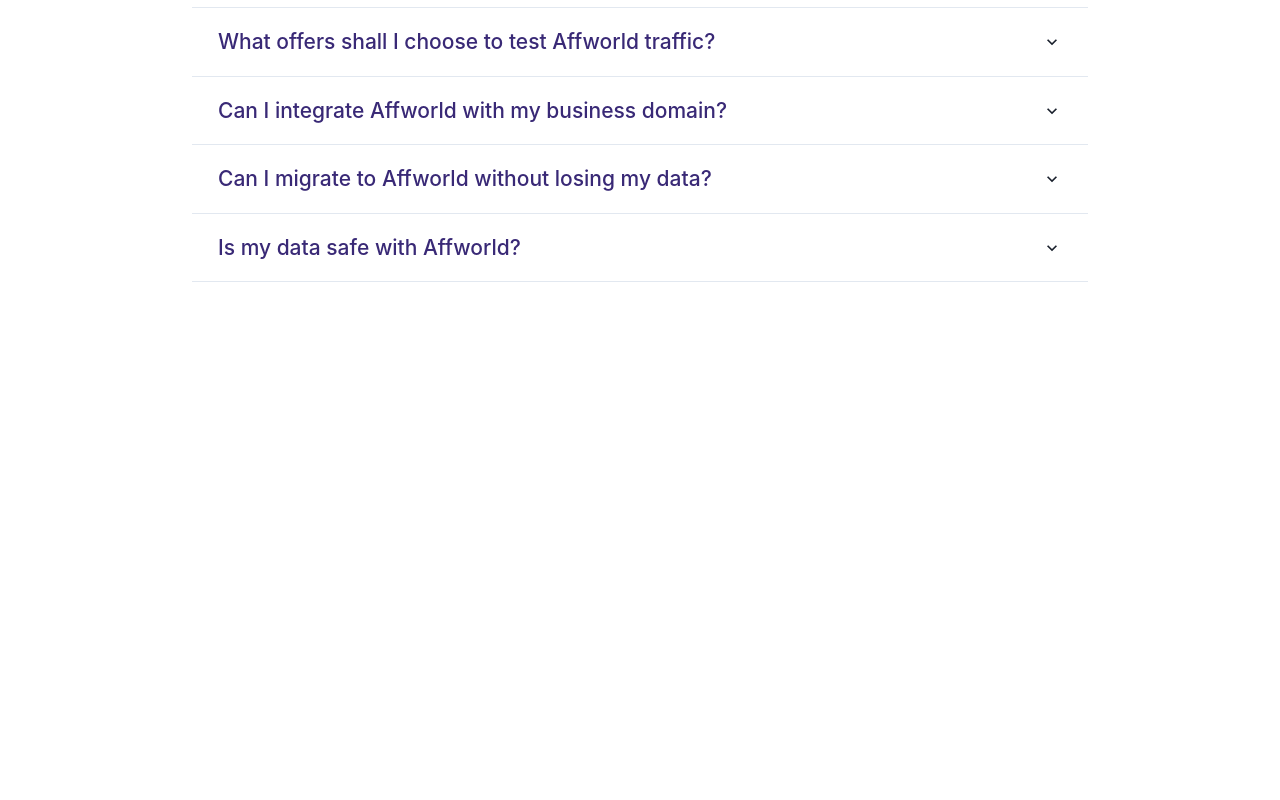
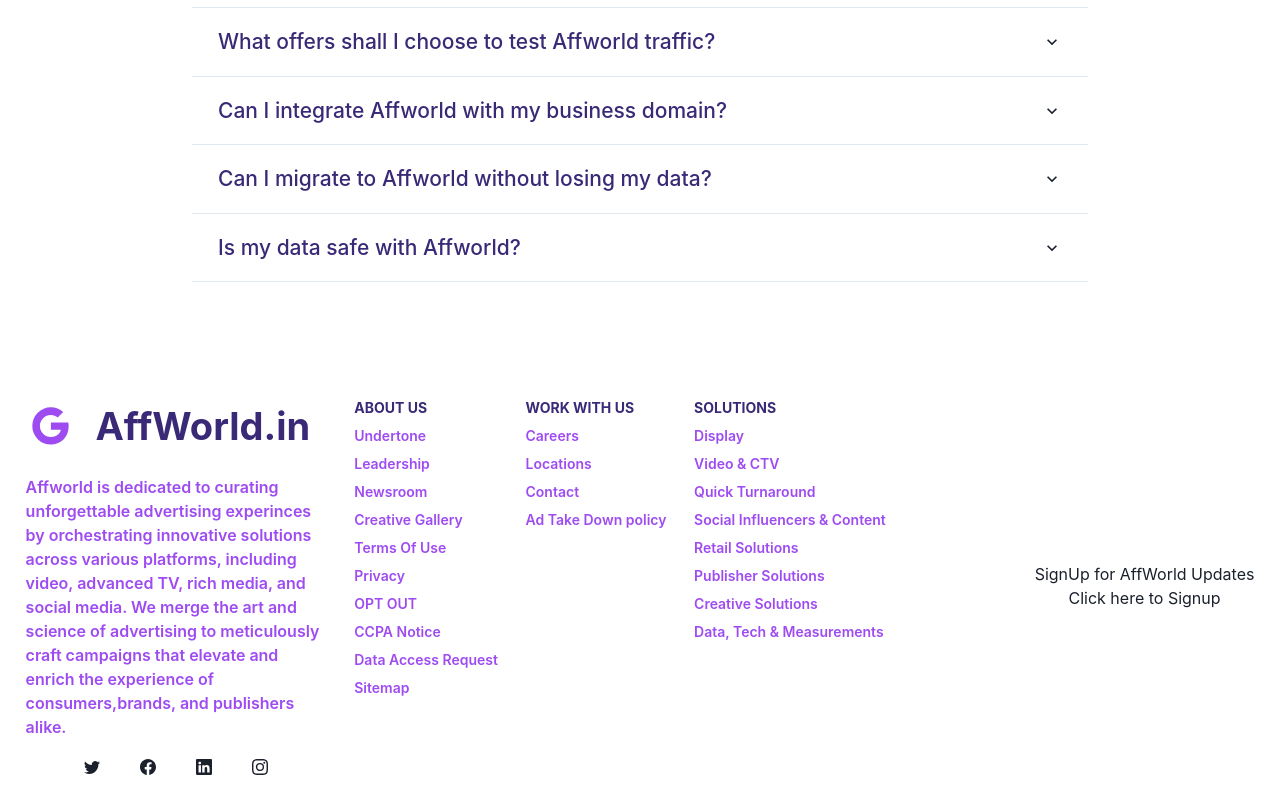
Before and after one commit to Abhinav-2004/Affworld-Dashboard, a React (Create React App) app in the folder dashboard/: page / in a window 1280 px wide. Shown: the part 4593-5393 px from the top of the page. Before the commit the page ends 4965 px from the top, so only its background shows below. Built offline with nearby package versions, Linux system fonts and the light colour scheme.

Commit message:
half footer ready

```diff
--- a/dashboard/src/App.js
+++ b/dashboard/src/App.js
@@ -8,6 +8,7 @@
 import SixthSection from './Components/SixthSection/SixthSection'
 import SeventhSection from './Components/SeventhSection/SeventhSection'
 import Navbar from './Components/Navbar/Navbar'
+import Footer from './Components/Footer/Footer'
 const App = () => {
   return (
     <>
@@ -19,6 +20,7 @@
     <FifthSection/>
     <SixthSection/>
     <SeventhSection/>
+    <Footer/>
     </>
   )
 }
--- /dev/null
+++ b/dashboard/src/CSS/Footer.css
@@ -0,0 +1,21 @@
+.footer-main-div{
+    padding: 2%;
+}
+.affworld-logo-text{
+    font-size: 38px;
+    font-weight: bolder;
+    display: flex;
+    gap:20px;
+    justify-content: start;
+    align-items: center;
+    padding: 0px;
+    margin: 0px;
+    width: 100%;
+}
+.footer-bio{
+    width:35%;
+    gap:20px;
+}
+.footer-div-1{
+   width:70%;
+}
--- a/dashboard/src/CSS/Navbar.css
+++ b/dashboard/src/CSS/Navbar.css
@@ -17,6 +17,7 @@
     gap:25px;
 }
 .hover-model-features{
+    animation: navbar-option 0.1s;
     position: absolute;
     display: flex;
     width: 100vw;
@@ -29,6 +30,7 @@
 
 }
 .hover-model-features-mobile{
+    animation: navbar-option 0.1s;
     position: absolute;
     display: flex;
     width: 100vw;
@@ -72,6 +74,8 @@
     padding:15px;
 }
 
+
+
 @media only screen and (max-width: 900px) {
     .dekstop-view {
       display: none;
@@ -92,3 +96,39 @@
       display: none;
     }
   }
+
+  @keyframes navbar-option {
+    0%{
+        opacity: 0;
+    }
+    10%{
+        opacity: 0.1;
+    }
+    20%{
+        opacity: 0.2;
+    }
+    30%{
+        opacity: 0.3;
+    }
+    40%{
+        opacity: 0.4;
+    }
+    50%{
+        opacity: 0.5;
+    }
+    60%{
+        opacity: 0.6;
+    }
+    70%{
+        opacity: 0.7;
+    }
+    80%{
+        opacity: 0.8;
+    }
+    90%{
+        opacity: 0.9;
+    }
+    100%{
+        opacity: 1;
+    }
+  }
--- /dev/null
+++ b/dashboard/src/Components/Footer/Footer.js
@@ -0,0 +1,83 @@
+import React from "react";
+import "../../CSS/Footer.css";
+import { BsFacebook, BsInstagram, BsLinkedin, BsTwitter } from "react-icons/bs";
+import { BiLogoGoogle } from "react-icons/bi";
+const Footer = () => {
+  return (
+    <div className="footer-main-div flex justify-between items-center w-[100%]">
+      <div className="footer-div-1 flex justify-between items-start">
+        <div className="footer-bio flex flex-col justify-start items-center">
+          <div className="affworld-logo-text text-[#392976]">
+            <BiLogoGoogle size={50} fill="#9e4bf1" /> AffWorld.in
+          </div>
+          <div className="flex flex-row justify-start items-center text-[#9e4bf1] font-semibold">
+            Affworld is dedicated to curating unforgettable advertising
+            experinces by orchestrating innovative solutions across various
+            platforms, including video, advanced TV, rich media, and social
+            media. We merge the art and science of advertising to meticulously
+            craft campaigns that elevate and enrich the experience of
+            consumers,brands, and publishers alike.
+          </div>
+
+          <div className="flex flex-row justify-start items-center gap-10">
+            <div>
+              <BsTwitter />
+            </div>
+            <div>
+              <BsFacebook />
+            </div>
+            <div>
+              <BsLinkedin />
+            </div>
+            <div>
+              <BsInstagram />
+            </div>
+          </div>
+        </div>
+
+        <div className="flex flex-col justify-start items-start text-sm font-semibold gap-2 text-[#392976]">
+          <div className="text-md font-bold ">ABOUT US</div>
+          <div className="text-[#9e4bf1]">Undertone</div>
+          <div className="text-[#9e4bf1]">Leadership</div>
+          <div className="text-[#9e4bf1]">Newsroom</div>
+          <div className="text-[#9e4bf1]">Creative Gallery</div>
+          <div className="text-[#9e4bf1]">Terms Of Use</div>
+          <div className="text-[#9e4bf1]">Privacy</div>
+          <div className="text-[#9e4bf1]">OPT OUT</div>
+          <div className="text-[#9e4bf1]">CCPA Notice</div>
+          <div className="text-[#9e4bf1]">Data Access Request</div>
+          <div className="text-[#9e4bf1]">Sitemap</div>
+        </div>
+
+        <div className="flex flex-col justify-start items-start text-sm font-semibold gap-2 text-[#392976]">
+          <div className="text-md font-bold">WORK WITH US</div>
+          <div className="text-[#9e4bf1]">Careers</div>
+          <div className="text-[#9e4bf1]">Locations</div>
+          <div className="text-[#9e4bf1]">Contact</div>
+          <div className="text-[#9e4bf1]">Ad Take Down policy</div>
+        </div>
+
+        <div className="flex flex-col justify-start items-start text-sm font-semibold gap-2 text-[#392976]">
+          <div className="text-md font-bold">SOLUTIONS</div>
+          <div className="text-[#9e4bf1]">Display</div>
+          <div className="text-[#9e4bf1]">Video & CTV</div>
+          <div className="text-[#9e4bf1]">Quick Turnaround</div>
+          <div className="text-[#9e4bf1]">Social Influencers & Content</div>
+          <div className="text-[#9e4bf1]">Retail Solutions</div>
+          <div className="text-[#9e4bf1]">Publisher Solutions</div>
+          <div className="text-[#9e4bf1]">Creative Solutions</div>
+          <div className="text-[#9e4bf1]">Data, Tech & Measurements</div>
+        </div>
+      </div>
+
+      <div className="">
+        <div className="flex flex-col justify-start items-center">
+            <div className="flex justify-start items-center">SignUp for AffWorld Updates</div>
+            <div>Click here to Signup</div>
+        </div>
+      </div>
+    </div>
+  );
+};
+
+export default Footer;
```
